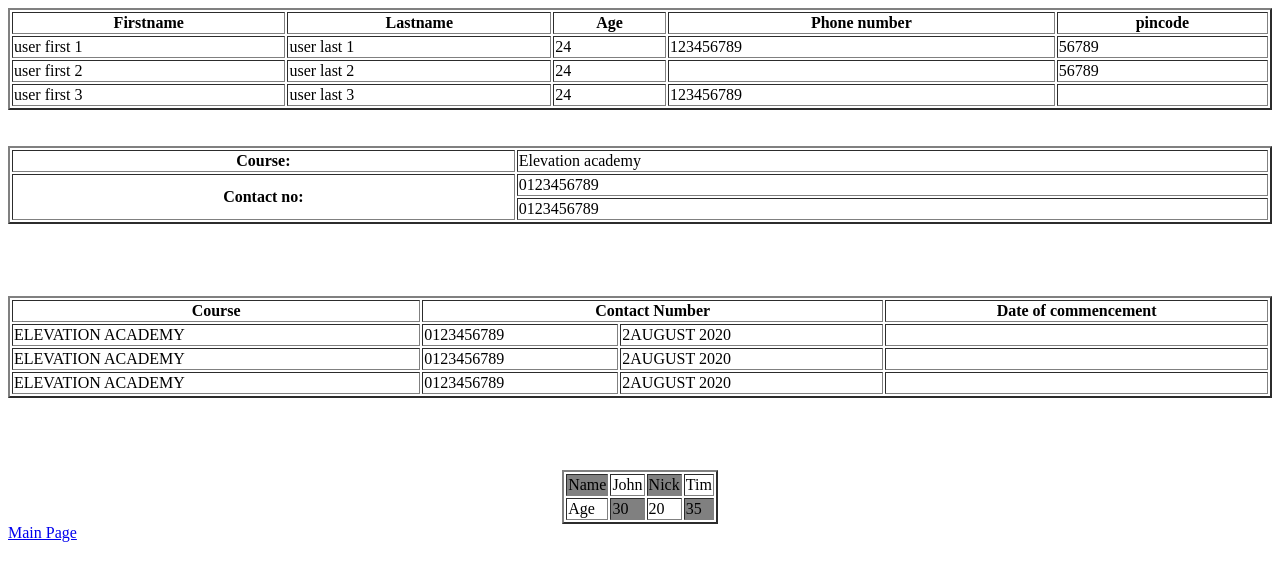
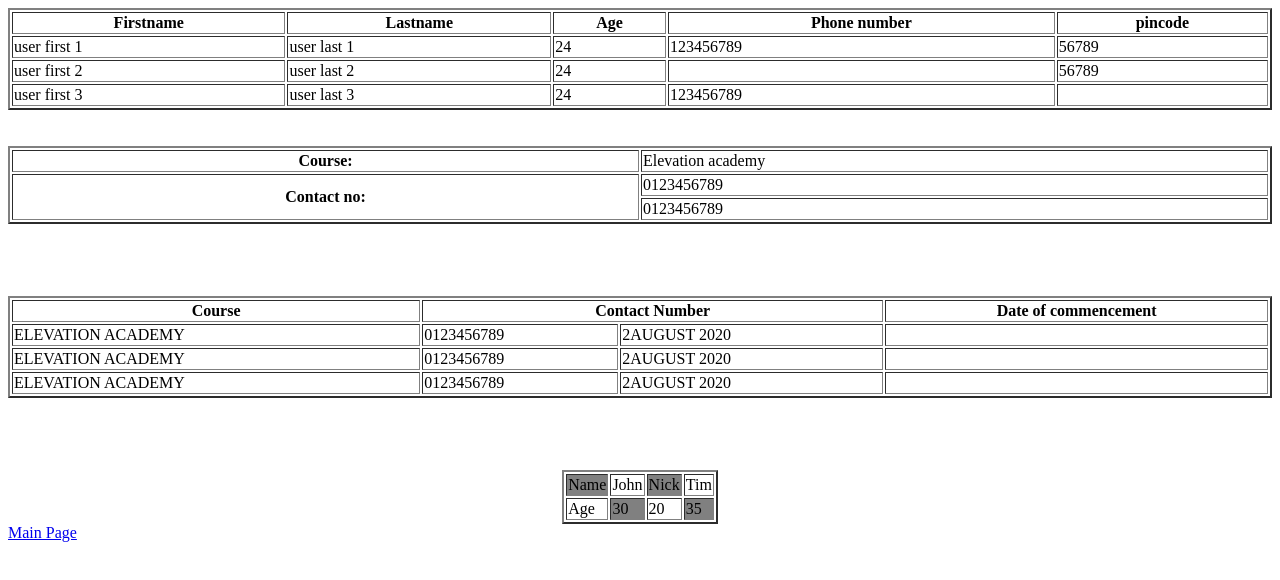
Before and after one commit to ipsshila20/hands2, a plain HTML site: page tables.html in a window 1280 px wide. Drawn offline with Linux system fonts and the light colour scheme.

Commit message:
its done
ok

```diff
--- a/tables.html
+++ b/tables.html
@@ -49,7 +49,7 @@
 
     <table border="2px" width="100%">
         <tr>
-            <th>
+            <th width="50%">
                 Course:
             </th>
             <td>
@@ -58,7 +58,7 @@
 
         </tr>
         <tr>
-            <th rowspan="2">
+            <th rowspan="2" width="50%">
                 Contact no:
             </th>
             <td>0123456789</td>
```
